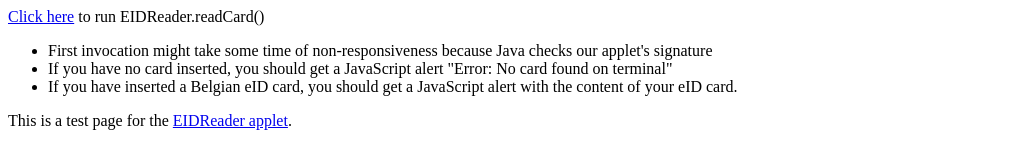
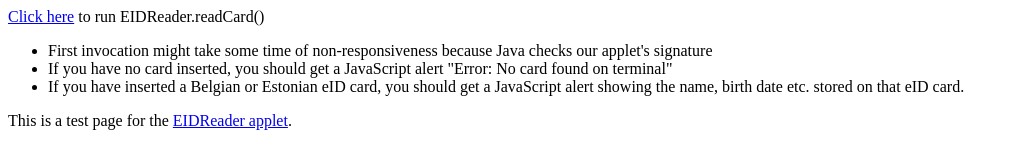
Before and after one commit to lsaffre/eidreader, a plain HTML site: page example/index.html in a window 1280 px wide. Shown: the whole page, without its empty margins (0-1019 px from the left). Drawn offline with Linux system fonts and the light colour scheme.

Commit message:
http://docs.lino-framework.org/blog/2014/0213.html

```diff
--- a/example/index.html
+++ b/example/index.html
@@ -33,8 +33,9 @@ because Java checks our applet's signature</li>
 <li>If you have no card inserted, you should get
 a JavaScript alert "Error: No card found on terminal"
 </li>
-<li>If you have inserted a Belgian eID card,
-you should get a  JavaScript alert with the content of your eID card.
+<li>If you have inserted a Belgian or Estonian eID card, you should
+get a JavaScript alert showing the name, birth date etc. stored on
+that eID card.
 </li>
 </ul>
 
```
Also changed, not shown: Manifest.txt, 4 other files.
